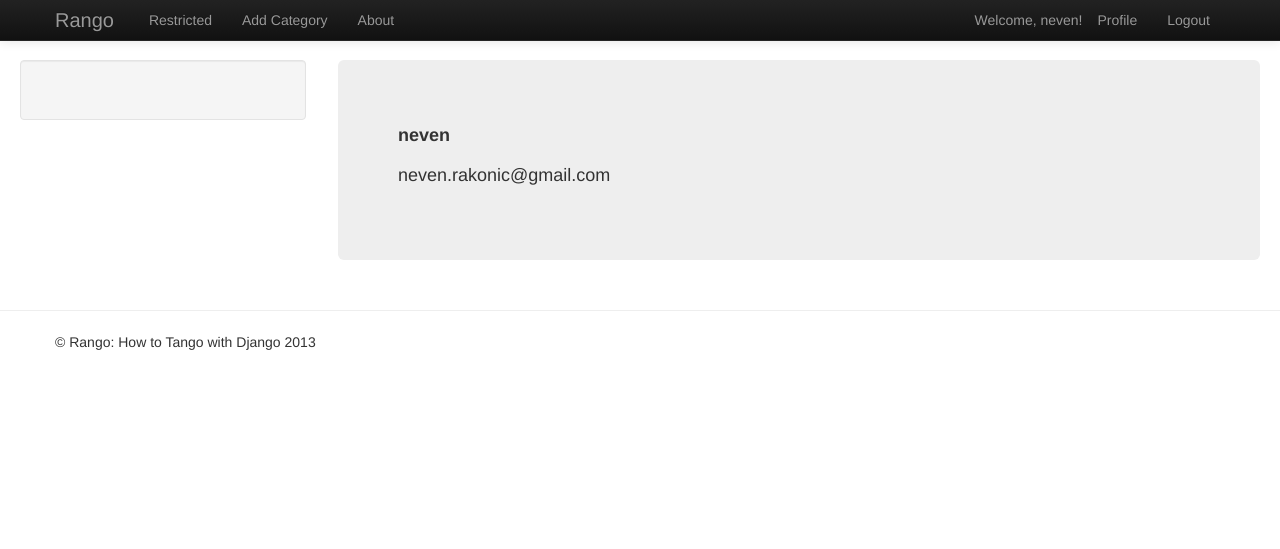
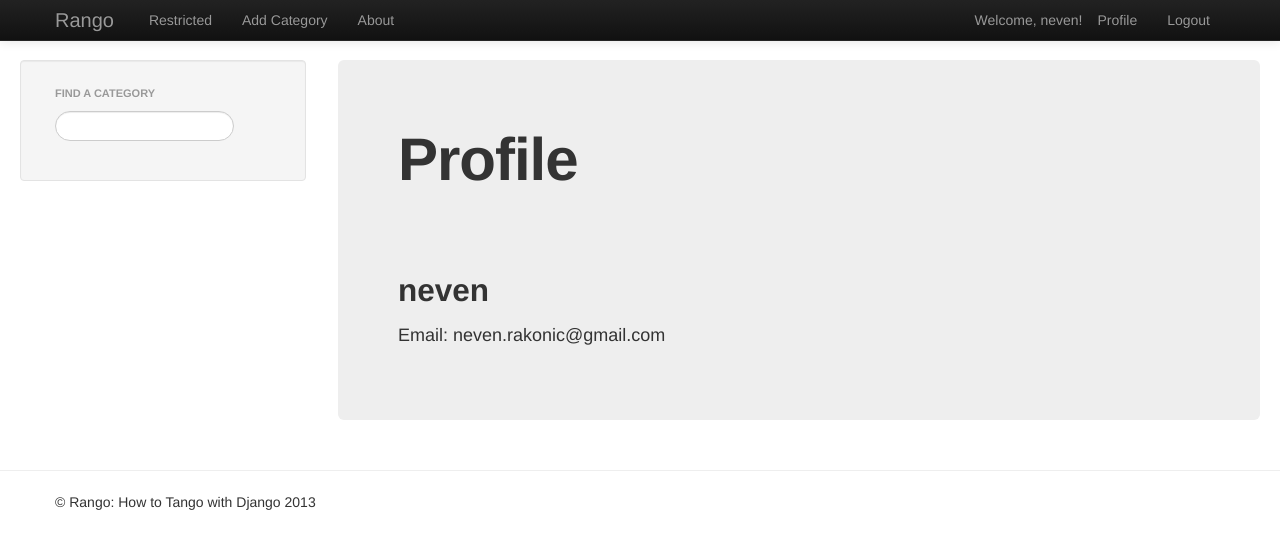
Before and after one commit to nevenRakonic/Rango, a Django app: page /rango/profile/ in a window 1280 px wide. Shown: the top 549 px of the page. Run offline with Django 3.2, Linux system fonts and the light colour scheme; a user stored in the database is signed in; data comes from the database, SQL or seed files in the repository; both versions use the stored data as it was after the commit; parts of the project's set-up code (start-up, migrations or seed data) failed here and were passed over.

Commit message:
finished

```diff
--- a/tango_with_django_project/rango/urls.py
+++ b/tango_with_django_project/rango/urls.py
@@ -7,10 +7,13 @@ urlpatterns = patterns('',
     url(r'^add_category/$', views.add_category, name="add_category"),
     url(r'^add_page/(?P<category_name_url>\w+)/$', views.add_page, name="add_page"),
     url(r'^category/(?P<category_name_url>\w+)/$', views.category, name='category'),
-    url(r'register/$', views.register, name='register'),
-    url(r'login/$', views.user_login, name='login'),
-    url(r'restricted/$', views.restricted, name='restricted'),
-    url(r'logout/$', views.user_logout, name='logout'),
-    url(r'profile/$', views.profile, name='profile'),
-    url(r'goto/$', views.track_url, name='track_url'),
+    url(r'^register/$', views.register, name='register'),
+    url(r'^login/$', views.user_login, name='login'),
+    url(r'^restricted/$', views.restricted, name='restricted'),
+    url(r'^logout/$', views.user_logout, name='logout'),
+    url(r'^profile/$', views.profile, name='profile'),
+    url(r'^goto/$', views.track_url, name='track_url'),
+    url(r'^like_category/$', views.like_category, name='like_category'),
+    url(r'^suggest_category/$', views.suggest_category, name='suggest_category'),
+    url(r'^auto_add_page/$', views.auto_add_page, name='auto_add_page'),
     )
--- a/tango_with_django_project/rango/views.py
+++ b/tango_with_django_project/rango/views.py
@@ -17,13 +17,21 @@ def decode_url(url):
 def encode_url(url):
     return url.replace(' ','_')
 
-def get_category_list():
-    category_list = Category.objects.order_by('-likes')[:5]
-    for category in category_list:
-        category.url = encode_url(category.name)
+def get_category_list(max_results=0, starts_with=''):
+    cat_list = []
+    if starts_with:
+        cat_list = Category.objects.filter(name__startswith=starts_with)
+    else:
+        cat_list = Category.objects.all()
 
-    return category_list
+    if max_results > 0:
+        if (len(cat_list) > max_results):
+            cat_list = cat_list[:max_results]
 
+    for cat in cat_list:
+        cat.url = encode_url(cat.name)
+
+    return cat_list
 
 ### VIEWS ###
 
@@ -79,11 +87,13 @@ def category(request, category_name_url):
         pass
 
     if request.method == 'POST':
-        query = request.POST['query'].strip()
-
-        if query:
-            result_list = run_query(query)
-            context_dict['result_list'] = result_list
+        try:
+            query = request.POST['query'].strip()
+            if query:
+                result_list = run_query(query)
+                context_dict['result_list'] = result_list
+        except:
+            pass
 
     return render_to_response('rango/category.html', context_dict, context)
 
@@ -228,3 +238,54 @@ def track_url(request):
                 pass
 
     return HttpResponseRedirect('/rango/')
+
+@login_required
+def like_category(request):
+    context = RequestContext(request)
+    cat_id = None
+    if request.method == 'GET':
+        cat_id = request.GET['category_id']
+
+    likes = 0
+    if cat_id:
+        category = Category.objects.get(id=int(cat_id))
+        if category:
+            likes = category.likes + 1
+            category.likes = likes
+            category.save()
+
+    return HttpResponse(likes)
+
+def suggest_category(request):
+    context = RequestContext(request)
+    cat_list = []
+    starts_with = ''
+    if request.method == 'GET':
+        starts_with = request.GET['suggestion']
+    else:
+        starts_with = request.POST['suggestion']
+    cat_list = get_category_list(8, starts_with)
+
+    return render_to_response('rango/category_list.html', {'cat_list': cat_list}, context)
+
+@login_required
+def auto_add_page(request):
+    context = RequestContext(request)
+    cat_id = None
+    url = None
+    title = None
+    context_dict = {}
+    if request.method == 'GET':
+        cat_id = request.GET['category_id']
+        url = request.GET['url']
+        title = request.GET['title']
+        if cat_id:
+            category = Category.objects.get(id=int(cat_id))
+            p = Page.objects.get_or_create(category=category, title=title, url=url)
+
+            pages = Page.objects.filter(category=category).order_by('-views')
+
+            # Adds our results list to the template context under name pages.
+            context_dict['pages'] = pages
+
+    return render_to_response('rango/category.html', context_dict, context)
--- /dev/null
+++ b/tango_with_django_project/static/js/rango-ajax.js
@@ -0,0 +1,27 @@
+$(document).ready(function() {
+    $('#likes').click(function(){
+        var catid;
+        catid = $(this).attr("data-catid");
+        $.get('/rango/like_category/', {category_id: catid}, function(data){
+           $('#like_count').html(data);
+           $('#likes').hide();
+       });
+    });
+    $('#suggestion').keyup(function(){
+        var query;
+        query = $(this).val();
+        $.get('/rango/suggest_category/', {suggestion: query}, function(data){
+           $('#cats').html(data);
+        });
+    });
+    $('.rango-add').click(function(){
+        var catid = $(this).attr("data-catid");
+        var url = $(this).attr("data-url");
+        var title = $(this).attr("data-title");
+        var me = $(this)
+        $.get('/rango/auto_add_page/', {category_id: catid, url: url, title: title}, function(data){
+            $('#pages').html(data);
+            me.hide();
+        });
+    });
+});
--- a/tango_with_django_project/templates/rango/base.html
+++ b/tango_with_django_project/templates/rango/base.html
@@ -52,7 +52,21 @@
         <div class="row-fluid">
             <div class="span3">
                 <div class="well sidebar-nav">
-                    {% include "rango/category_list.html" %}
+                    {% block sidebar %}
+                    {% endblock %}
+                    <ul class="nav nav-list">
+                        <li class="nav-header">Find a Category</li>
+                        <form>
+                            <label></label>
+                            <li><input  class="search-query span10" type="text" name="suggestion" value="" id="suggestion" /></li>
+                        </form>
+                    </ul>
+                        {% if cat_list %}
+                        <div id="cats">
+                            {% include "rango/category_list.html" with cat_list=cat_list %}
+                        </div>
+                        {% endif %}
+
                 </div>
                 <!--/.well -->
             </div>
@@ -77,5 +91,6 @@
 
     <script src="{% static 'js/jquery-2.0.3.min.js' %}"></script>
     <script src="{% static 'js/bootstrap.min.js' %}"></script>
+    <script src="{% static 'js/rango-ajax.js' %}"></script>
     </body>
 </html>
--- a/tango_with_django_project/templates/rango/category_list.html
+++ b/tango_with_django_project/templates/rango/category_list.html
@@ -1,3 +1,4 @@
+<ul class="nav nav-list">
     {% if cat_list %}
     <h2>Top Five Categories</h2>
     <ul>
@@ -6,3 +7,4 @@
         {% endfor %}
     </ul>
     {% endif %}
+</ul>
--- a/tango_with_django_project/templates/rango/profile.html
+++ b/tango_with_django_project/templates/rango/profile.html
@@ -1,14 +1,19 @@
-{% extends 'rango/base.html' %}
-{% load static %}
+{% extends "rango/base.html" %}
+
+{% block title %}Profile{% endblock %}
 
 {% block body_block %}
 <div class="hero-unit">
-    <p><strong>{{ user.username}}</strong></p>
-    <p>{{ user.email}}</p>
+    <h1> Profile <h1> <br/>
+    <h2>{{ user.username }}</h2>
+    <p>Email: {{ user.email }}</p>
+
     {% if userprofile %}
-    <p>{{ userprofile.website}}</p>
-    <img src="{{ userprofile.picture.url }}"/>
+        <p>Website: <a href="{{ userprofile.website }}">{{ userprofile.website }}</a></p>
+        <br/>
+        {% if userprofile.picture %}
+            <img src="{{ userprofile.picture.url }}"  />
+        {% endif %}
     {% endif %}
 </div>
-
 {% endblock %}
```
Also changed, not shown: tango_with_django_project/templates/rango/category.html (+28 -6 lines), tango_with_django_project/rango.db, 2 other files. Lines whose indentation alone changed are shown as unchanged.
